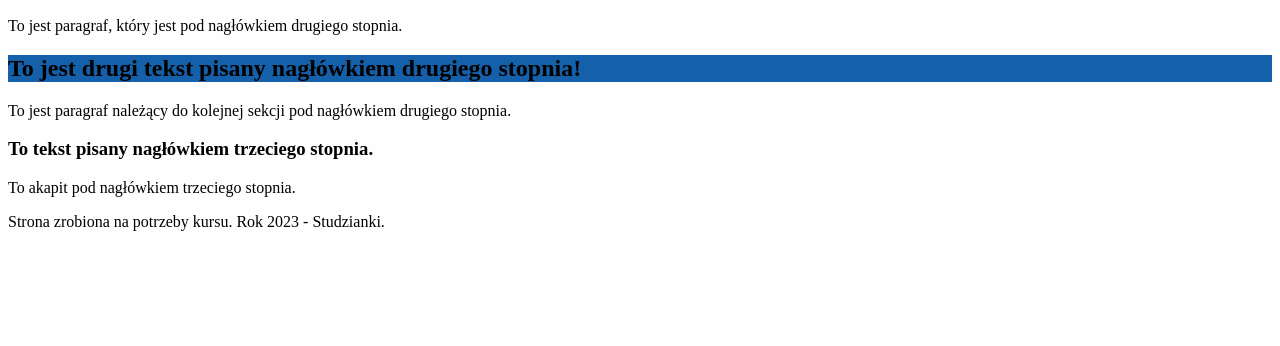
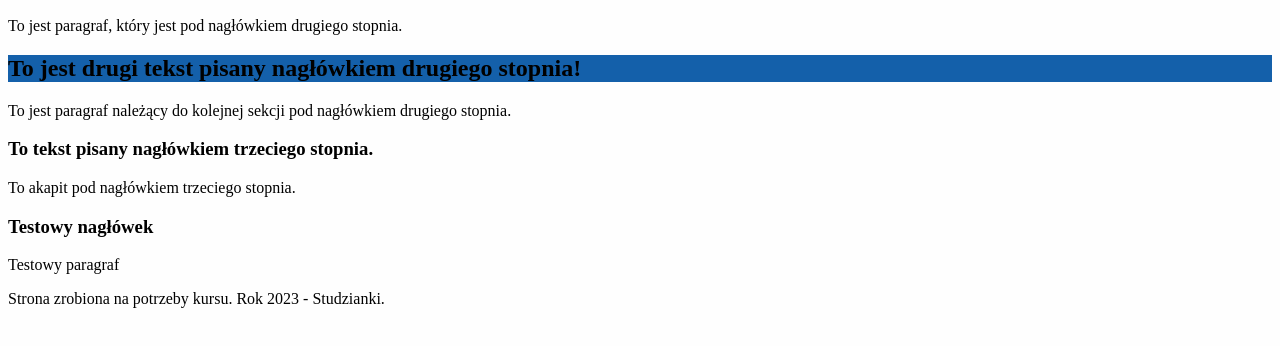
Before and after one commit to skowronskiadrian/homepage, a plain HTML site: page index.html in a window 1280 px wide. Shown: the part 136-482 px from the top of the page. Drawn offline with Linux system fonts and the light colour scheme.

Commit message:
Add new article with h3 and p

```diff
--- a/index.html
+++ b/index.html
@@ -30,6 +30,11 @@
         <p>To akapit pod nagłówkiem trzeciego stopnia.</p>
       </section>
     </article>
+
+    <article>
+      <h3>Testowy nagłówek</h3>
+      <p>Testowy paragraf</p>
+    </article>
     <footer>Strona zrobiona na potrzeby kursu. Rok 2023 - Studzianki.</footer>
   </body>
 </html>
```
